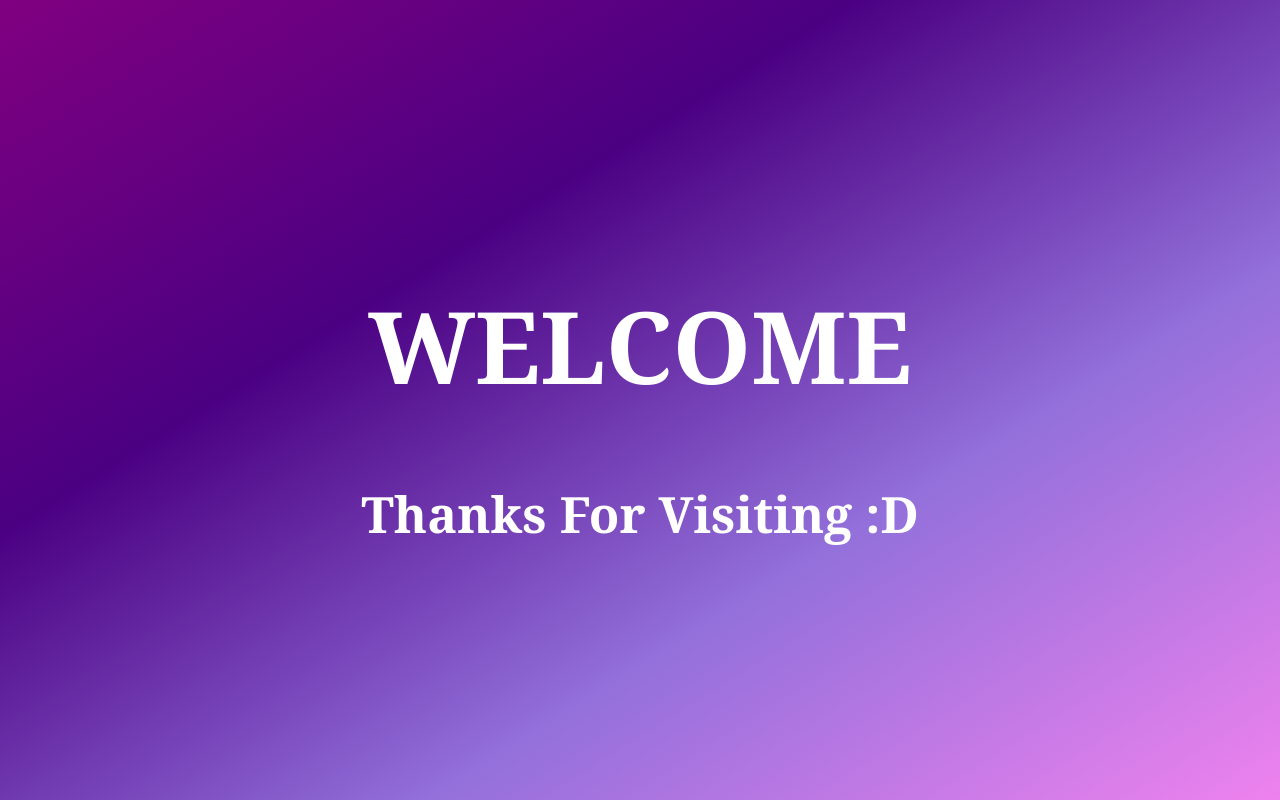
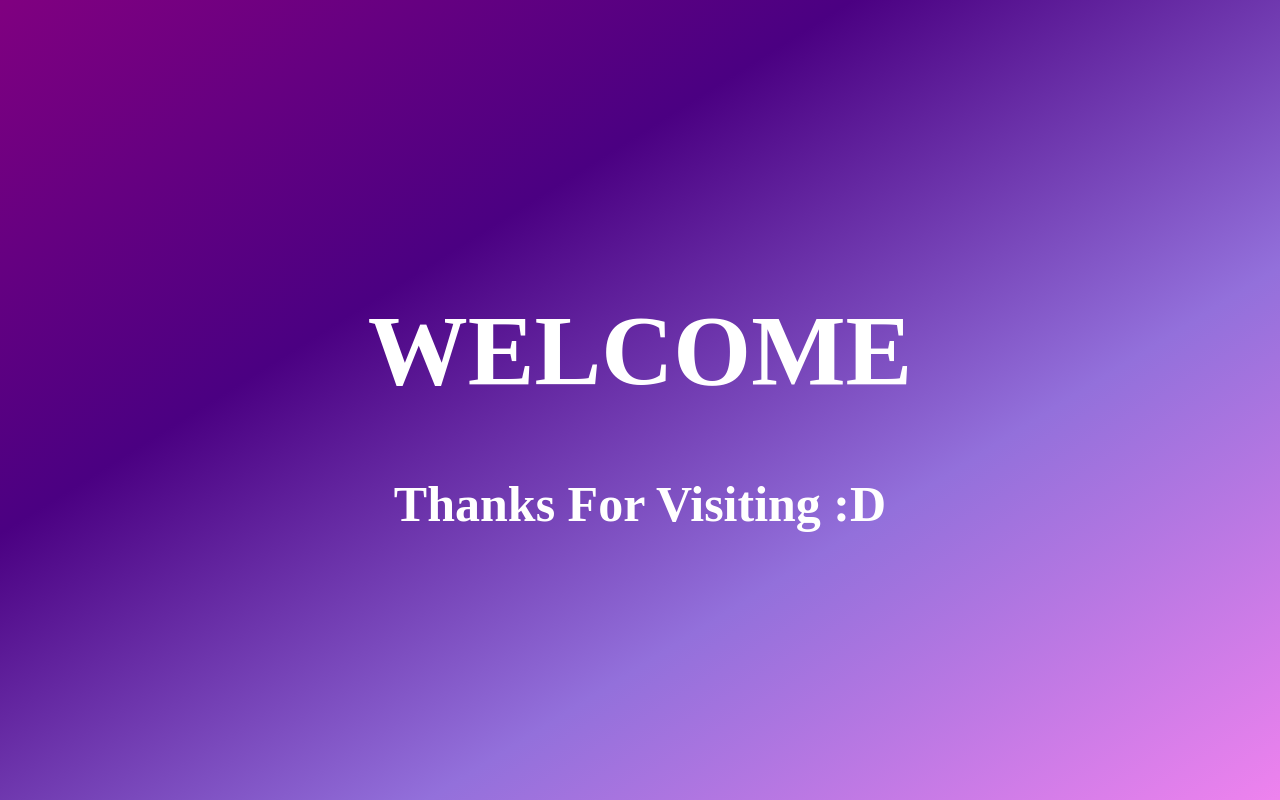
Before and after one commit to KuRynnn/KuRynnn.github.io, a plain HTML site: page index.html in a window 1280 px wide. Drawn offline with Linux system fonts and the light colour scheme.

Commit message:
Update index.html

```diff
--- a/index.html
+++ b/index.html
@@ -28,8 +28,8 @@
     </head>
     <body>
     <div class="my-block">
-       <h1 style="font-family:Georgia;font-size:100px;color:white;">WELCOME <br/>
-       <h2 style="font-family:Georgia;font-size:50px;color:white;">Thanks For Visiting :D</h2>
+       <h1 style="font-family:Aria;font-size:100px;color:white;">WELCOME <br/>
+       <h2 style="font-family:Aria;font-size:50px;color:white;">Thanks For Visiting :D</h2>
     </div>
     <body id="grad1">
     </body>
```
